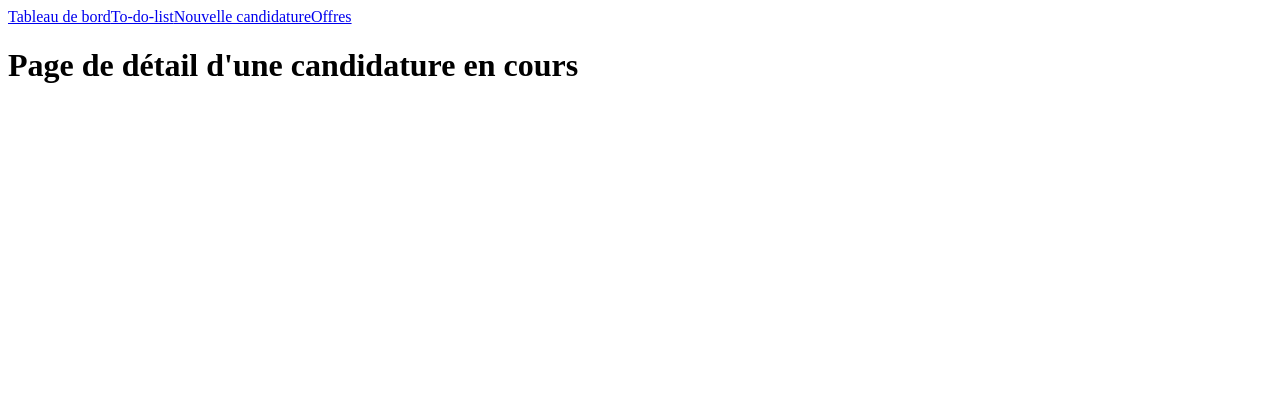
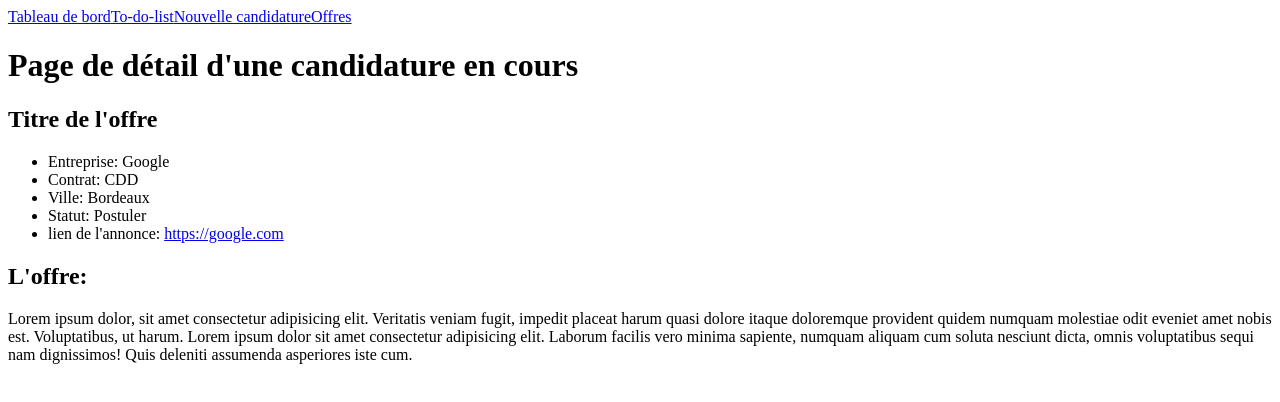
Before and after one commit to DianeBinsztok/Next-job-application-board, a Next.js app: page /application-detail in a window 1280 px wide. Shown: the top 402 px of the page. Built offline with nearby package versions, Linux system fonts and the light colour scheme.

Commit message:
feat: component: Application (static data example)

```diff
--- a/app/application-detail/page.jsx
+++ b/app/application-detail/page.jsx
@@ -1,7 +1,10 @@
+import Application from "@/components/Application/Application";
+
 export default function page() {
     return (
       <main>
         <h1>Page de détail d'une candidature en cours</h1>
+        <Application/>
       </main>
     )
   }
--- /dev/null
+++ b/components/Application/Application.jsx
@@ -0,0 +1,28 @@
+import React from 'react';
+import Link from 'next/link';
+
+const Application = () => {
+  return (
+    <section>
+        <h1>Titre de l'offre</h1>
+        <ul>
+            <li>Entreprise: Google</li>
+            <li>Contrat: CDD</li>
+            <li>Ville: Bordeaux</li>
+            <li>Statut: Postuler</li>
+            <li>lien de l'annonce: <Link
+            href={"https://google.com"}
+            >https://google.com
+            </Link>
+            </li>
+
+        </ul>
+        <h2>L'offre:</h2>
+        <p>Lorem ipsum dolor, sit amet consectetur adipisicing elit. Veritatis veniam fugit, impedit placeat harum quasi dolore itaque doloremque provident quidem numquam molestiae odit eveniet amet nobis est. Voluptatibus, ut harum.
+        Lorem ipsum dolor sit amet consectetur adipisicing elit. Laborum facilis vero minima sapiente, numquam aliquam cum soluta nesciunt dicta, omnis voluptatibus sequi nam dignissimos! Quis deleniti assumenda asperiores iste cum.
+        </p>
+    </section>
+  )
+}
+
+export default Application
```
